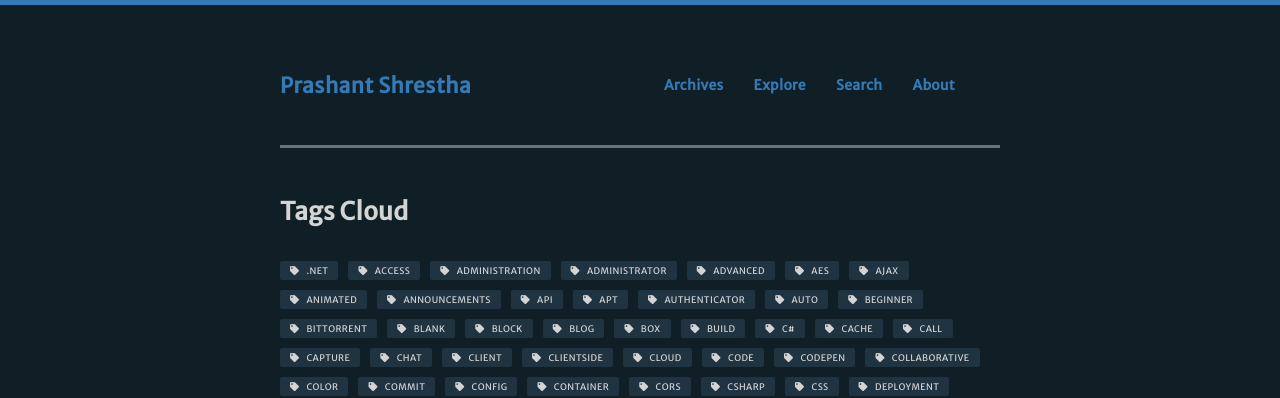
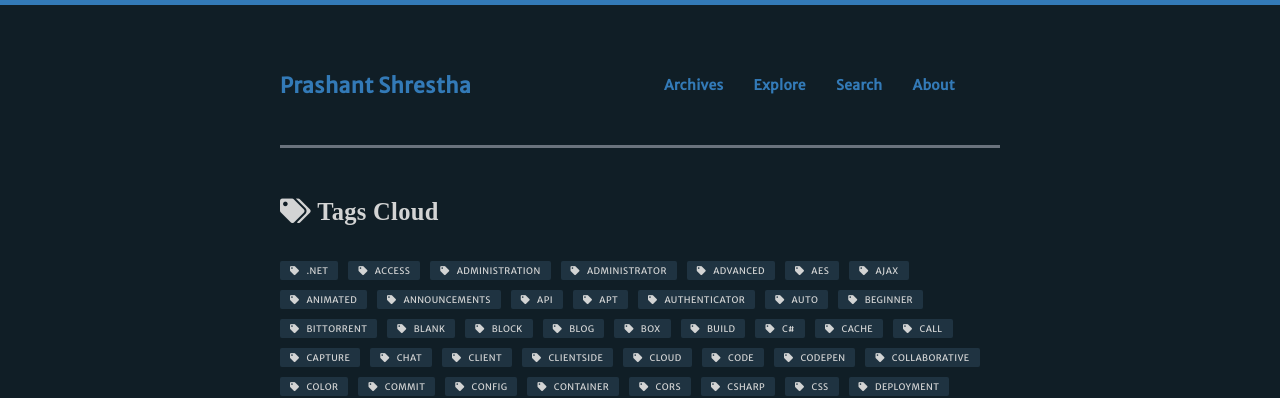
Before and after one commit to intern0t/personal-blog, a Jekyll site: the page built from tags.md, in a window 1280 px wide. Shown: the top 398 px of the page. Built offline with Jekyll 4.4.1, drawn with Linux system fonts in a browser that asks for light colours; nearby versions of some CDN libraries.

```diff
--- a/tags.md
+++ b/tags.md
@@ -33,7 +33,7 @@ The following part removes dulpicated tags and invalid tags like blank tag.
 {% endfor %}
 
 <article>
-	<h3>Tags Cloud</h3>
+	<h3><span class="fas fa-tags"/>&nbsp;Tags Cloud</h3>
 	<div class="post-misc">
 		<div class="tags">
 			{% for tag in tags %}
```
Also changed, not shown: projects.md (+1 -1 lines).
